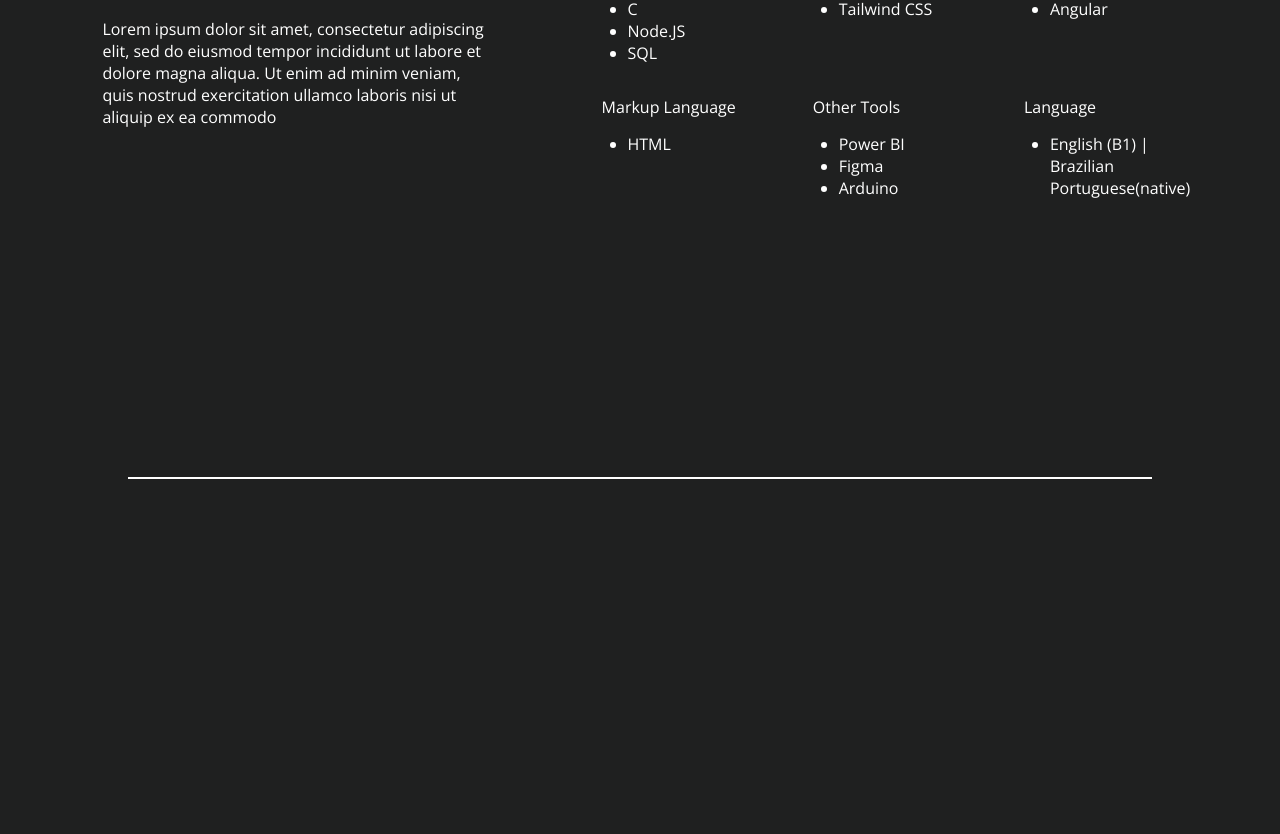
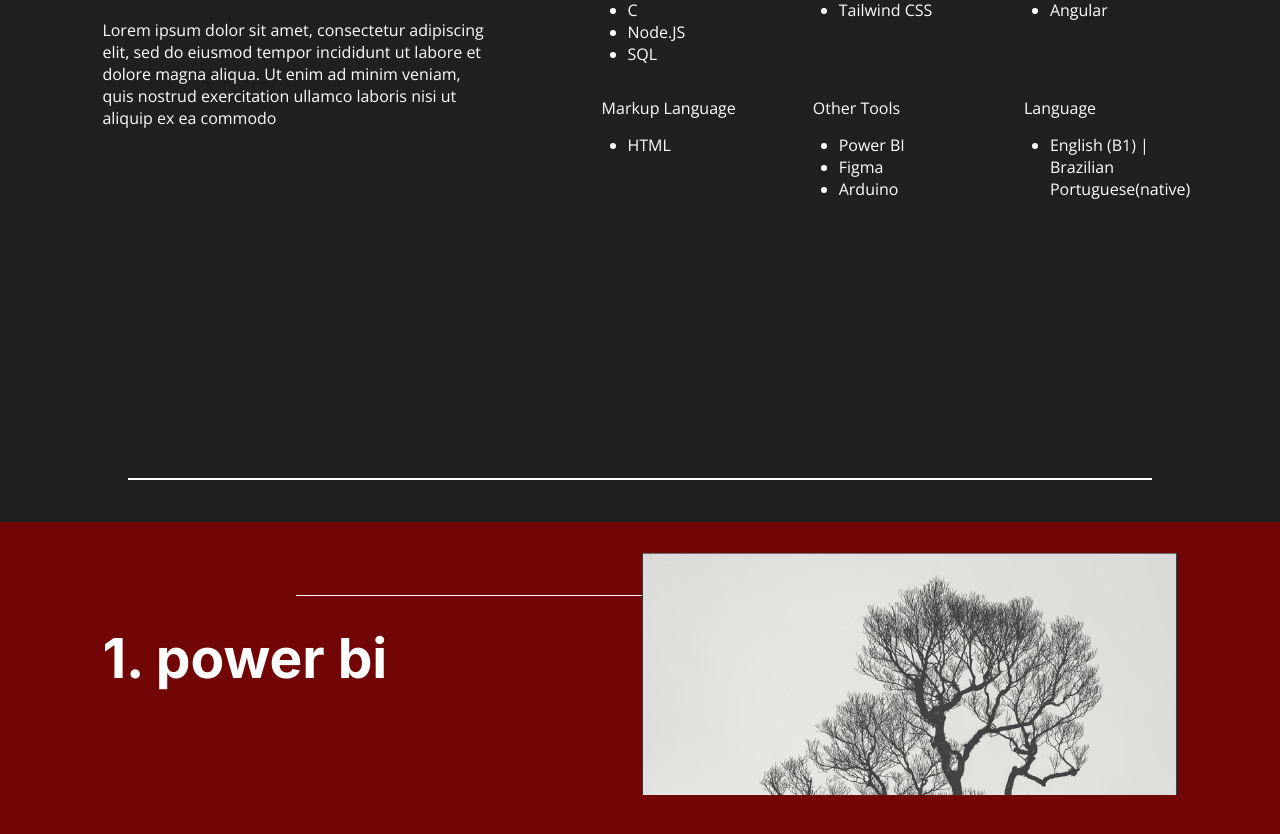
Before and after one commit to Milenaslv20/portfolio-milena, a React (Create React App) app: page /portfolio-milena/english in a window 1280 px wide. Shown: the part 1556-2390 px from the top of the page. Before the commit the page ends 2077 px from the top, so only its background shows below. Built offline with nearby package versions, Linux system fonts and the light colour scheme; a web font is replaced by a local one.

Commit message:
feature: projects(begin)

```diff
--- a/src/components/Home.js
+++ b/src/components/Home.js
@@ -5,8 +5,9 @@ import Me from '../svg/Me.svg'
 import Pc1 from '../svg/Pc1.svg'
 import Pc2 from '../svg/Pc2.svg'
 import Pc3 from '../svg/Pc3.svg'
+import ImageProj from '../svg/ImageProj1.svg'
 
-const Home = ( { titleHome, paragraphHome, buttonHome, titleAboutMe, paragraphAboutMe, titleAboutMe2, p1, p2, p3, p4, p5, p6, p7, onNavigate} ) => {
+const Home = ( { titleHome, paragraphHome, buttonHome, titleAboutMe, paragraphAboutMe, titleAboutMe2, p1, p2, p3, p4, p5, p6, p7, titleProjects, onNavigate} ) => {
   return (
     <div className={styles.container_home}>
       {/*HOME COMPONENT*/}
@@ -99,12 +100,22 @@ const Home = ( { titleHome, paragraphHome, buttonHome, titleAboutMe, paragraphAb
         </div>
       </div>
 
-      <div className={styles.line_divis} id='aboutMe'>
+      <div className={styles.line_divis} id='projects'>
         <div className={styles.line_div}></div>
       </div>
 
       {/*PROJECTS COMPONENT*/}
+      <div className={styles.container_project}>
+        <div className={styles.div_proj}>
+            <h1 className={styles.text_inter} id={styles.title_projects}>{titleProjects}</h1>
+            <div className={styles.line_projects}></div>
+            <img src={ImageProj} className={styles.img_proj1}></img>
 
+            <div className={styles.texts_project}>
+              <h1 className={styles.text_inter}>1. power bi</h1>
+            </div>
+        </div>
+      </div>
     </div>
   )
 }
--- a/src/components/NavigationBar.js
+++ b/src/components/NavigationBar.js
@@ -23,7 +23,7 @@ const NavigationBar = ( { option1, option2, option3, option4, option5, languageT
         <div className={styles.navigation}>
             <h1 onClick={() => onNavigate("home")}>{option1}</h1>
             <h1 onClick={() => onNavigate("aboutMe")}>{option2}</h1>
-            <h1>{option3}</h1>
+            <h1 onClick={() => onNavigate("projects")}>{option3}</h1>
             <h1>{option4}</h1>
             <h1>{option5}</h1>
         </div>
--- a/src/pages/portuguese/Portuguese.js
+++ b/src/pages/portuguese/Portuguese.js
@@ -45,6 +45,8 @@ function Portuguese() {
         p6="Idiomas"
         p7="Inglês (B1)"
 
+        titleProjects="Projetos"
+
         onNavigate={scroolDiv}
       />
     </div>
--- a/src/styles/styles.module.css
+++ b/src/styles/styles.module.css
@@ -177,6 +177,7 @@
     width: 15%;
     height: 7%;
     font-weight: bold;
+    font-size: 15px;
     top: 27%;
     left: 15%;
     cursor: pointer;
@@ -266,6 +267,48 @@
 }
 
 
+/* TODO: STYLES PROJECTS COMPONENT */
+.container_project{
+    display: flex;
+    width: 100%;
+    height: 100vh;
+    background-color: #720505;
+}
+
+.div_proj{
+    width: 100%;
+    margin: 8%;
+}
+
+#title_projects{
+    font-size: 55px;
+}
+
+.line_projects{
+    width: 85vh;
+    height: 0.2px;
+    background-color: #fff;
+    position: relative;
+    top: -5%;
+    left: 18%;
+}
+
+.img_proj1{
+    position: relative;
+    right: 0;
+    float: right;
+    top: -12%;
+}
+
+.texts_project{
+    position: relative;
+
+}
+
+.text_inter{
+    font-size: 55px;
+}
+
 
 /* TODO: STYLES RESPONSIVE */
 @media (max-width: 768px){
@@ -338,6 +381,7 @@
         margin-top: 6%;
         width: 30%;
         padding: 4%;
+        font-size: 12px;
     }
 
 
```
Also changed, not shown: src/svg/ImageProj1.svg (added).
